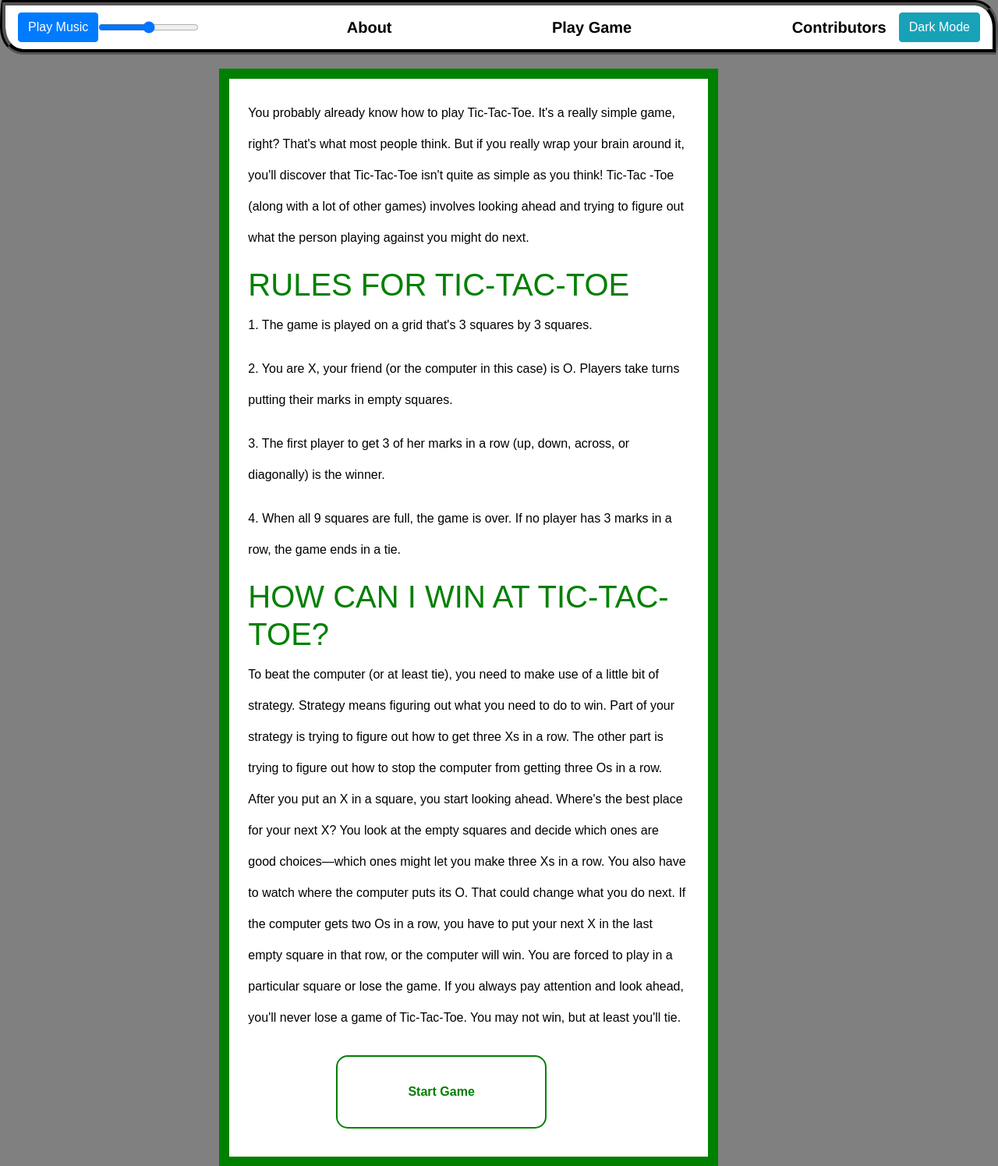
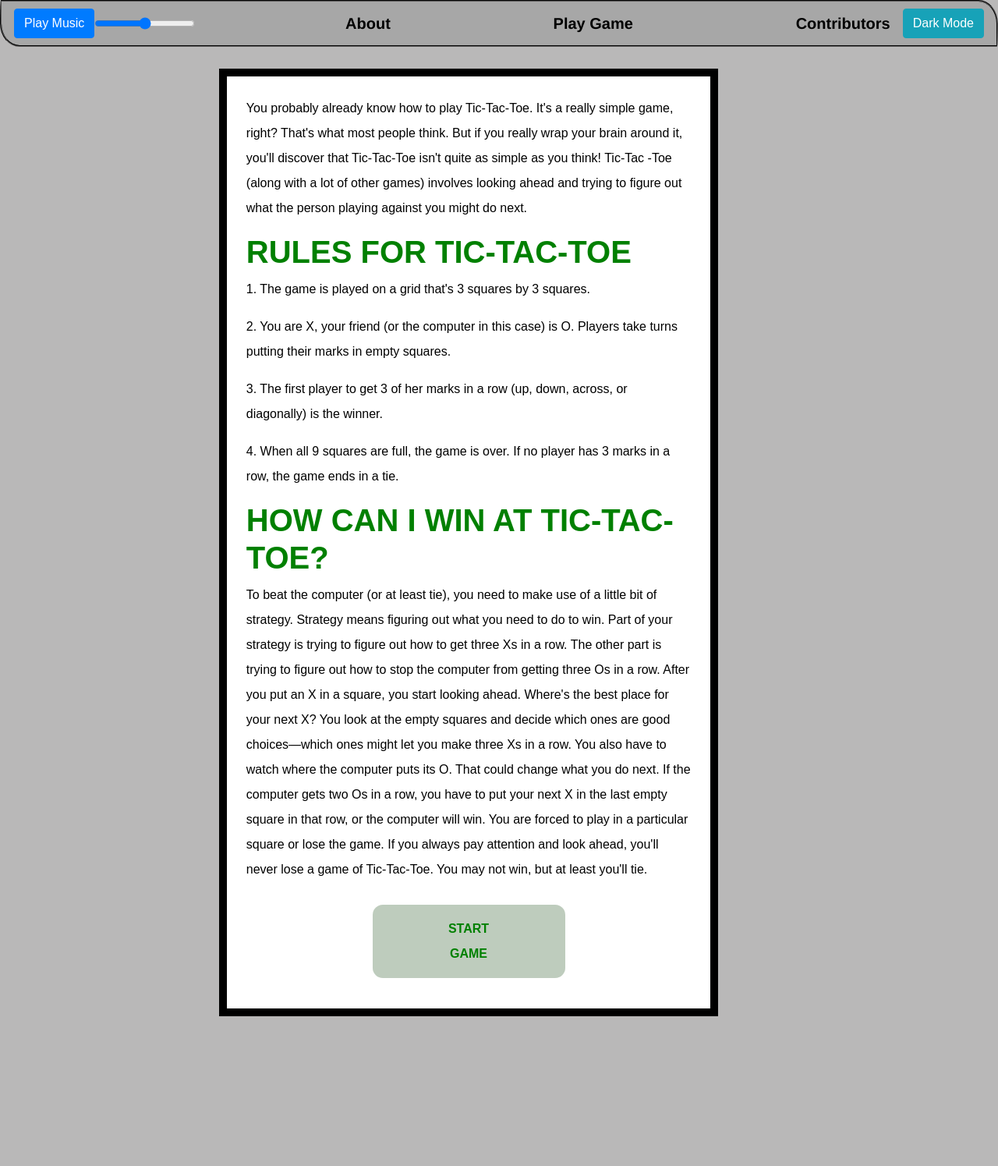
Before and after one commit to yelynn1/tictactoe, a plain HTML site: page index.html in a window 1280 px wide. Shown: the whole page at 78% size. After the commit the page ends 1303 px from the top, so only its background shows below. Drawn offline with nearby package versions, Linux system fonts and the light colour scheme.

Commit message:
changed ui

```diff
--- a/index.html
+++ b/index.html
@@ -90,7 +90,7 @@
             You also have to watch where the computer puts its O. That could change what you do next. If the computer gets two Os in a row, you have to put your next X in the last empty square in that row, or the computer will win. You are forced to play in a particular square or lose the game.
 
             If you always pay attention and look ahead, you'll never lose a game of Tic-Tac-Toe. You may not win, but at least you'll tie.</p>
-          <button id="start-btn">Start Game</button>
+          <button id="start-btn">START GAME</button>
       </div>
     </div>
     <!-- instruction phase ends here -->
@@ -100,7 +100,7 @@
 
           <table class="table">
             <thead>
-              <tr style="color: crimson;">
+              <tr style="color: rgb(0, 0, 0);">
                 <th scope="col">Game/User</th>
                 <th scope="col">Player</th>
                 <th scope="col">Computer</th>
--- a/style.css
+++ b/style.css
@@ -9,10 +9,10 @@
   width: 50%;
   display: block;
   font-size: 1rem;
-  background-color: green;
+  background-color: rgb(0, 0, 0);
   margin:2% 20%;
-  line-height: 2.5rem;
-  padding: 1%;
+  line-height: 2rem;
+  padding: 10px;
   color: #ffff;
 }
 .instructions{
@@ -22,14 +22,15 @@
 }
 .instructions h1{
   color: green;
+  font-weight: 600;
 }
 #start-btn{
-  margin: 2% 20%;
-  border: 2px solid green;
-  background-color: #fff;
+  margin: 2% 28%;
+  border: 2px solid rgb(255, 255, 255);
+  background-color: rgba(6, 60, 2, 0.259);
   color: green;
   border-radius: 15px;
-  padding: 25px 90px;
+  padding: 15px 87px;
 }
 #start-btn:hover{
   background-color: green;
@@ -37,7 +38,7 @@
 }
 
 .container-custom {
-  /* border: 5px solid black; */
+  border: 5px solid black;
   padding-top: 10px;
   min-height: 100vh;
   display: none;
@@ -66,29 +67,29 @@ a {
 }
 
 nav {
-  border-color: black;
-  border-radius: 10px 100px / 120px;
+  border-color: rgb(91, 90, 90);
+  border-radius: 5px 100px / 120px;
   border-style: groove;
-  border-width: 7px;
-  background: whitesmoke;
+  border-width: 2px;
+  background: rgb(0, 0, 0);
   margin: auto;
   padding: 3px;
   text-align: center;
 }
 
 button {
-  outline: none;
-  border: 4px solid green;
-  padding: 10px 20px;
+  border: 4px solid #0d0c0e;
+  padding: 8px 20px;
   font-size: 1rem;
+  border-radius: 13px;
   font-weight: bold;
   background: none;
   transition: all 0.2s ease-in-out;
-  color: #f80606;
+  color: #0089ff;
 }
 button:hover {
   cursor: pointer;
-  background: green;
+  background: #0089ff;
   color: white;
 }
 
@@ -169,15 +170,17 @@ button:hover {
 }
 
 #ai_level {
-  margin-bottom: 0.5%;
+  margin: 1.5%;
+  background-color: black;
+  color: whitesmoke;
 }
 
 .navbar {
-  background-color: white;
+  background-color: rgb(167, 167, 167);
 }
 
 .navbar > a {
-  color: black;
+  color: rgb(0, 0, 0);
 }
 
 .wrapper {
@@ -415,7 +418,7 @@ pre {
 /* light and dark more style */
 body {
   padding: 25px;
-  background:gray;
+  background:rgb(185, 184, 184);
   color: black;
   font-size: 25px;
 }
```
